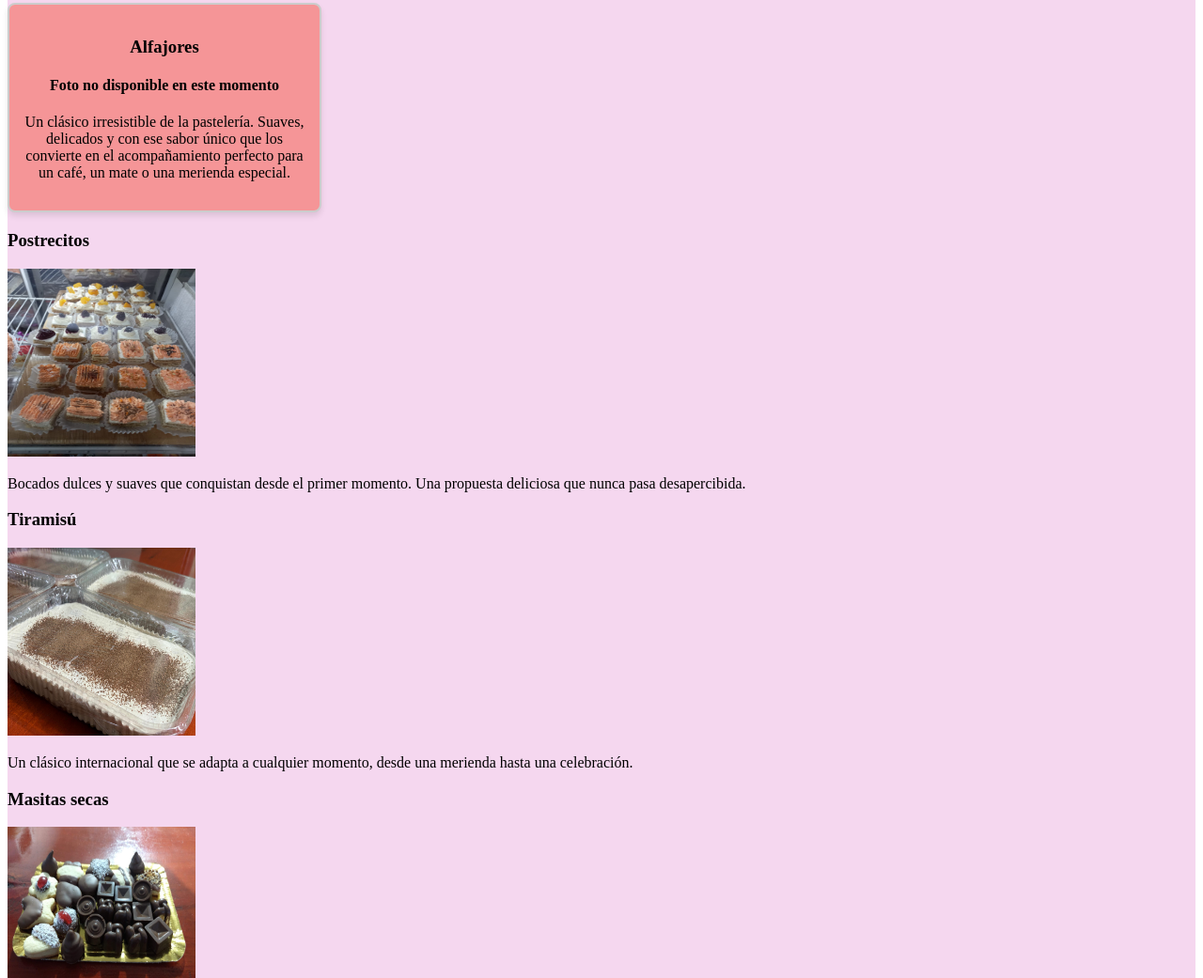
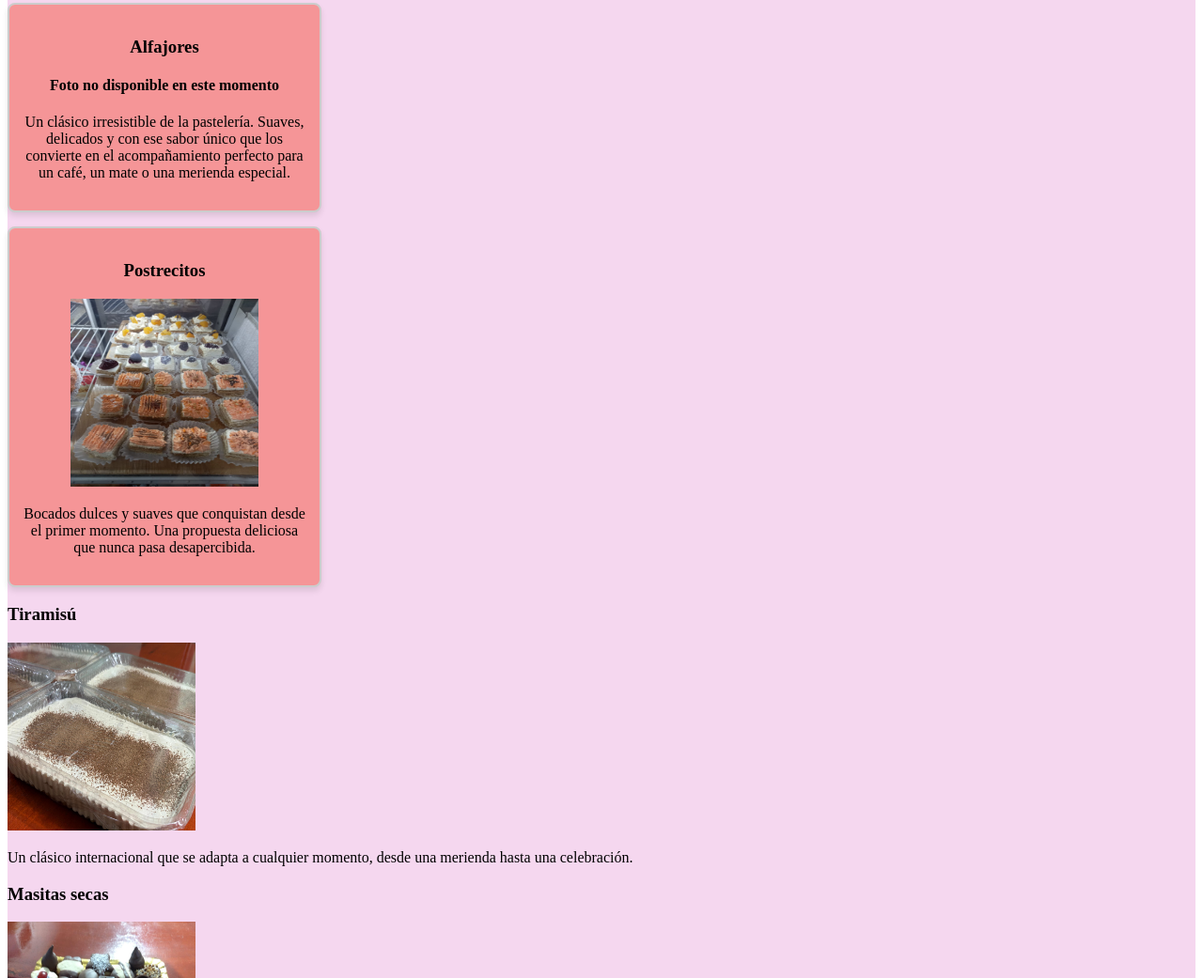
Before and after one commit to sebastianillanesrojas/SandraRepos, a plain HTML site: page productos.html in a window 1280 px wide. Shown: the part 2965-4006 px from the top of the page at 94% size. Drawn offline with Linux system fonts and the light colour scheme.

Commit message:
Caja de postres agregada

```diff
--- a/productostyle.css
+++ b/productostyle.css
@@ -65,6 +65,16 @@
     width: 300px;
     text-align: center;
 }
+.Postrecitos{
+    border: 2px solid #ccc;
+    border-radius: 8px;
+    padding: 15px;
+    margin:15px 0;
+    background-color: rgb(245,149,151);
+    box-shadow: 0 4px 6px rgba(0, 0, 0, 0.1);
+    width: 300px;
+    text-align: center;
+}
 .Tostadas{
     border: 2px solid #ccc;
     border-radius: 8px;
```
